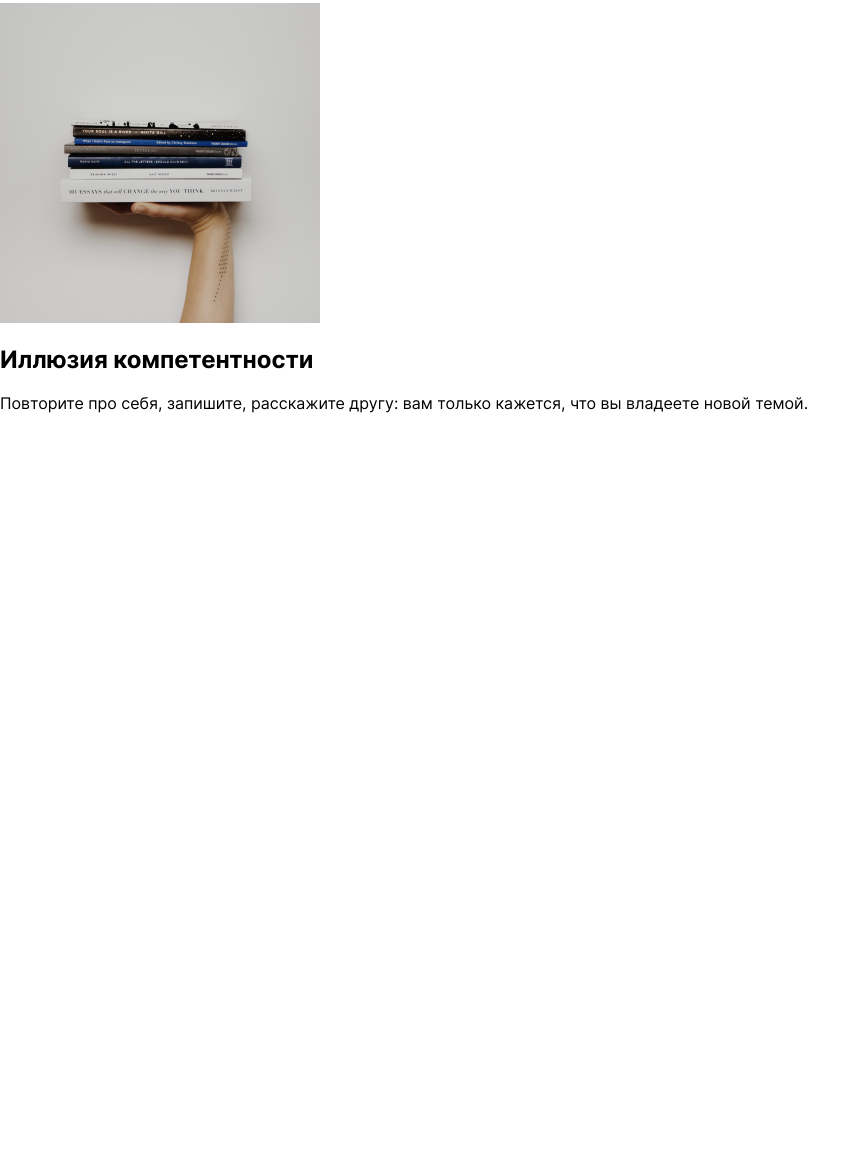
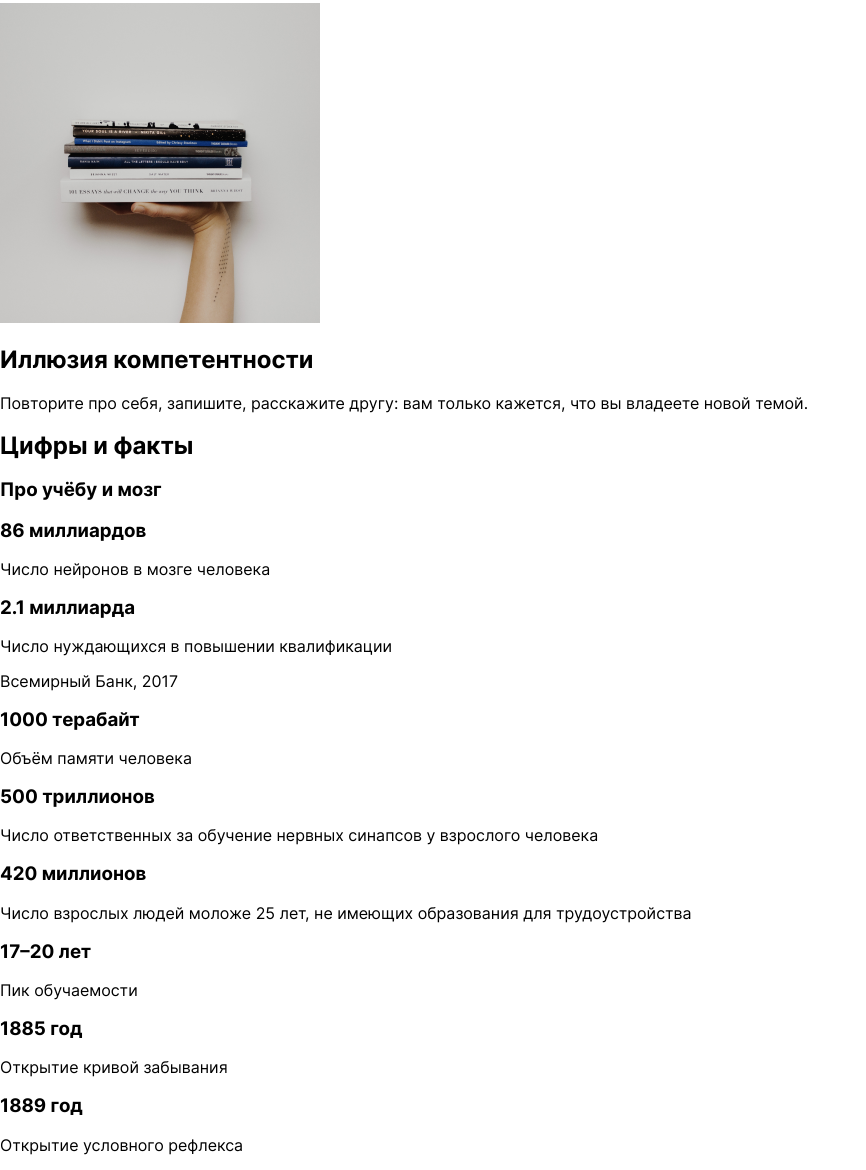
Before and after one commit to AntonSP-web/how-to-learn, a plain HTML site: page index.html in a window 1280 px wide. Shown: the part 2720-3890 px from the top of the page, without its empty margins (0-866 px from the left). Before the commit the page ends 3148 px from the top, so only its background shows below. Drawn offline with Linux system fonts and the light colour scheme; files whose address does not match are found by name.

Commit message:
feat: add section digits

```diff
--- a/index.html
+++ b/index.html
@@ -33,8 +33,8 @@
       </section>
 
       <section class="techniques">
-        <h2 class="section__title">Техники обучения</h2>
-        <h3 class="section__subtitle">Пять практик от Барбары Оакли</h3>
+        <h2 class="section-title">Техники обучения</h2>
+        <h3 class="section-subtitle">Пять практик от Барбары Оакли</h3>
         <div class="cards">
           <div class="cards__item">
             <img src="./images/cards-attention.png" alt="Книга о внимании" class="cards__image">
@@ -65,6 +65,43 @@
       </section>
 
       <section class="digits">
+        <h2 class="section-title">Цифры и факты</h2>
+        <h3 class="section-subtitle">Про учёбу и мозг</h3>
+        <div class="table">
+          <div class="table__cell">
+            <h3 class="table__heading">86 миллиардов</h3>
+            <p class="table__text">Число нейронов в мозге человека</p>
+          </div>
+          <div class="table__cell">
+            <h3 class="table__heading">2.1 миллиарда</h3>
+            <p class="table__text">Число нуждающихся в повышении квалификации</p>
+            <p class="table__text">Всемирный Банк, 2017</p>
+          </div>
+          <div class="table__cell">
+            <h3 class="table__heading">1000 терабайт</h3>
+            <p class="table__text">Объём памяти человека</p>
+          </div>
+          <div class="table__cell">
+            <h3 class="table__heading">500 триллионов</h3>
+            <p class="table__text">Число ответственных за обучение нервных синапсов у взрослого человека</p>
+          </div>
+          <div class="table__cell">
+            <h3 class="table__heading">420 миллионов</h3>
+            <p class="table__text">Число взрослых людей моложе 25 лет, не имеющих образования для трудоустройства</p>
+          </div>
+          <div class="table__cell">
+            <h3 class="table__heading">17–20 лет</h3>
+            <p class="table__text">Пик обучаемости</p>
+          </div>
+          <div class="table__cell">
+            <h3 class="table__heading">1885 год</h3>
+            <p class="table__text">Открытие кривой забывания</p>
+          </div>
+          <div class="table__cell">
+            <h3 class="table__heading">1889 год</h3>
+            <p class="table__text">Открытие условного рефлекса</p>
+          </div>
+        </div>
       </section>
 
       <section class="kaufman">
```
